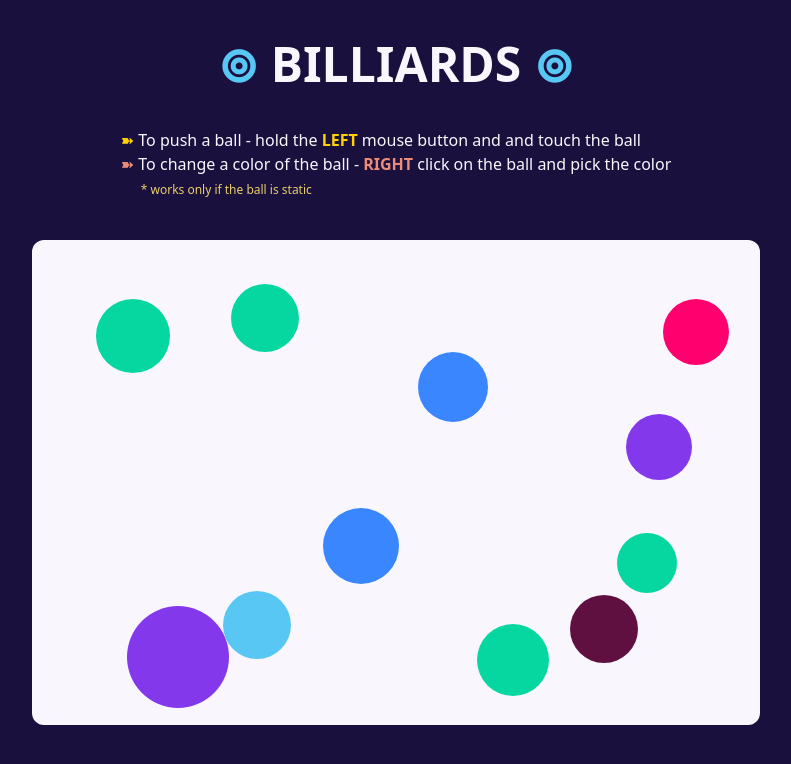
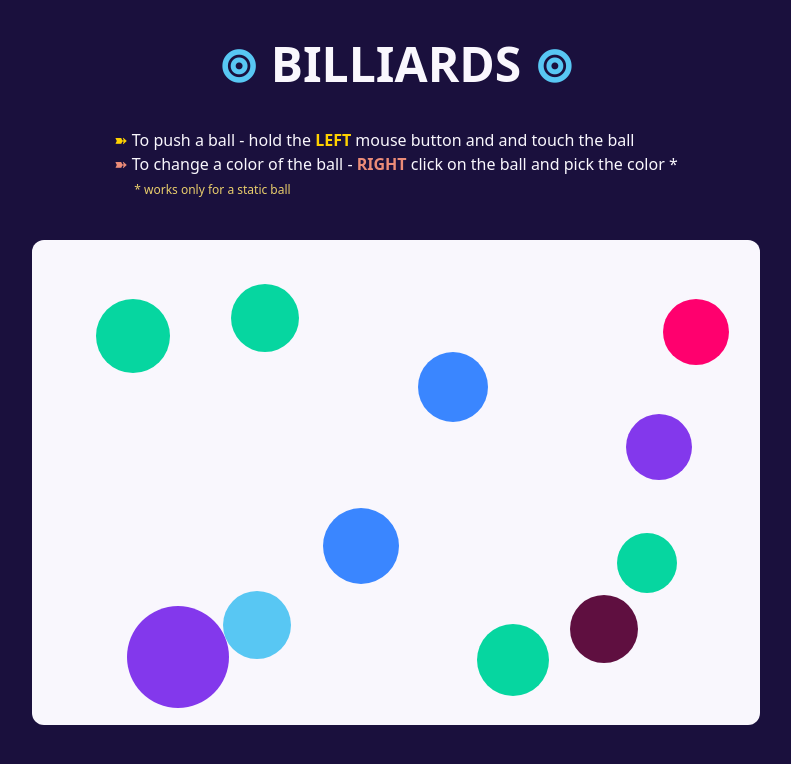
Before and after one commit to mirzaianov/test-balls-canvas, a React (Vite) app: page / in a window 1280 px wide. Shown: the top 764 px of the page, without its empty margins (244-1035 px from the left). Built offline with nearby package versions, Linux system fonts and the light colour scheme.

Commit message:
fix: corrected README.md

```diff
--- a/src/App.tsx
+++ b/src/App.tsx
@@ -18,10 +18,10 @@ const App = (): JSX.Element => {
         <li>
           <span className={`text-error`}>➽</span> To change a color of the ball
           - <span className={`font-bold uppercase text-error`}>right</span>{' '}
-          click on the ball and pick the color
+          click on the ball and pick the color *
           <br />
           <span className={`pl-5 text-xs text-warning`}>
-            * works only if the ball is static
+            * works only for a static ball
           </span>
         </li>
       </ul>
--- a/src/components/Canvas.tsx
+++ b/src/components/Canvas.tsx
@@ -213,6 +213,25 @@ const Canvas: React.FC = () => {
     };
   }, []);
 
+  useEffect(() => {
+    const handleClickOutside = (e: MouseEvent) => {
+      if (
+        canvasRef.current &&
+        colorPickerRef.current &&
+        !canvasRef.current.contains(e.target as Node) &&
+        !colorPickerRef.current.contains(e.target as Node)
+      ) {
+        setShowColorPicker(false);
+      }
+    };
+
+    window.addEventListener('mousedown', handleClickOutside);
+
+    return () => {
+      window.removeEventListener('mousedown', handleClickOutside);
+    };
+  }, []);
+
   return (
     <>
       <canvas
```
Also changed, not shown: 1 other file (tests, documents, lock files or other folders).
